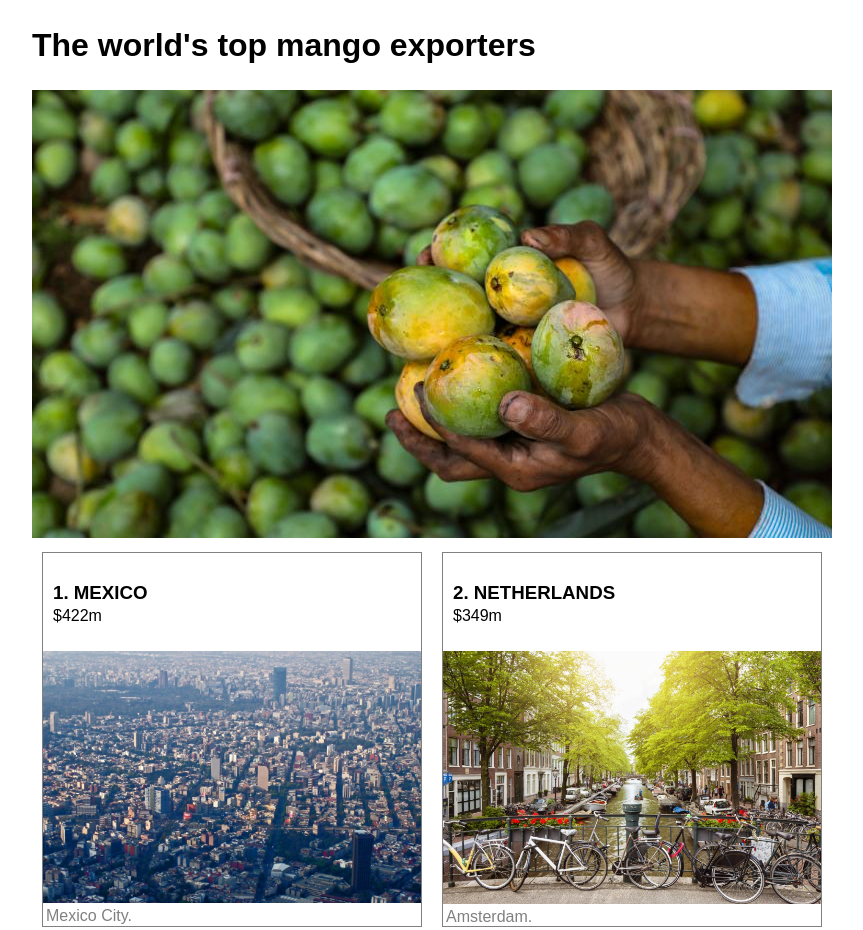
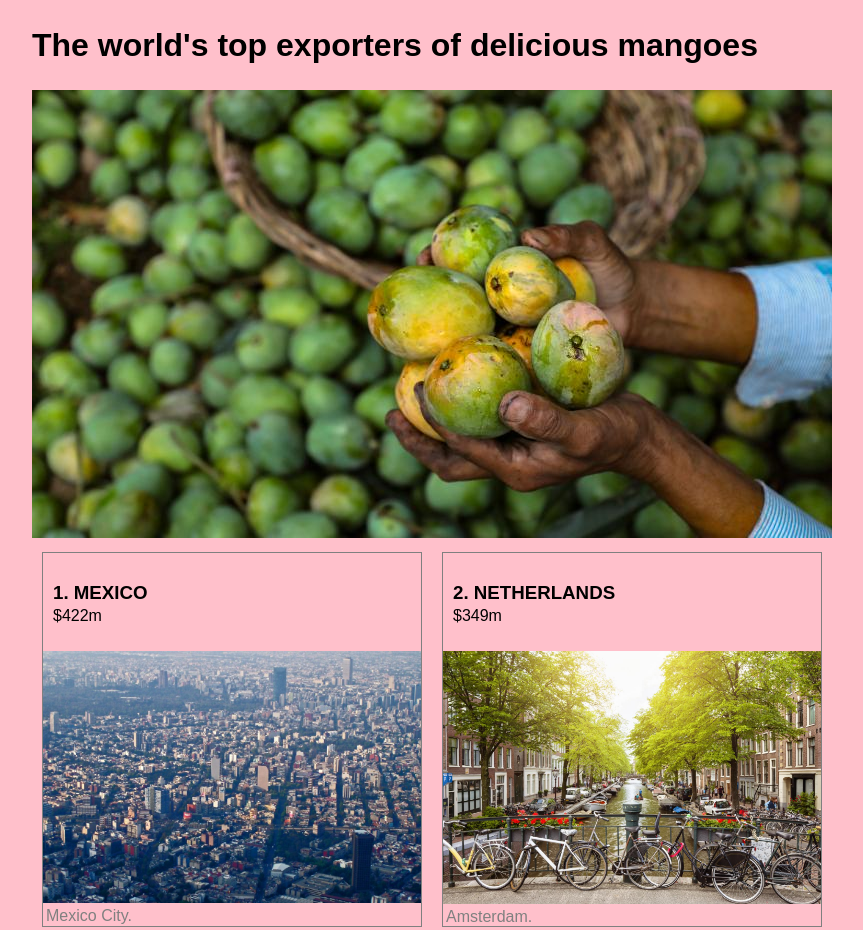
Before and after one commit to nsonnad/gui-test, a plain HTML site: page index.html in a window 1280 px wide. Shown: the top 930 px of the page, without its empty margins (208-1071 px from the left). Drawn offline with Linux system fonts and the light colour scheme.

Commit message:
testing testing

```diff
--- a/index.html
+++ b/index.html
@@ -7,7 +7,7 @@
   </head>
   <body>
     <article>
-      <h1>The world's top mango exporters</h1>
+      <h1>The world's top exporters of delicious mangoes</h1>
       <img src="img/mango.jpeg" alt="An image of a person's hands holding mangoes.">
 
       <!-- responsive list of image cards with info -->
--- a/styles.css
+++ b/styles.css
@@ -1,5 +1,6 @@
 body {
   font-family: sans-serif;
+  background-color: pink;
 }
 
 h1 {
```
